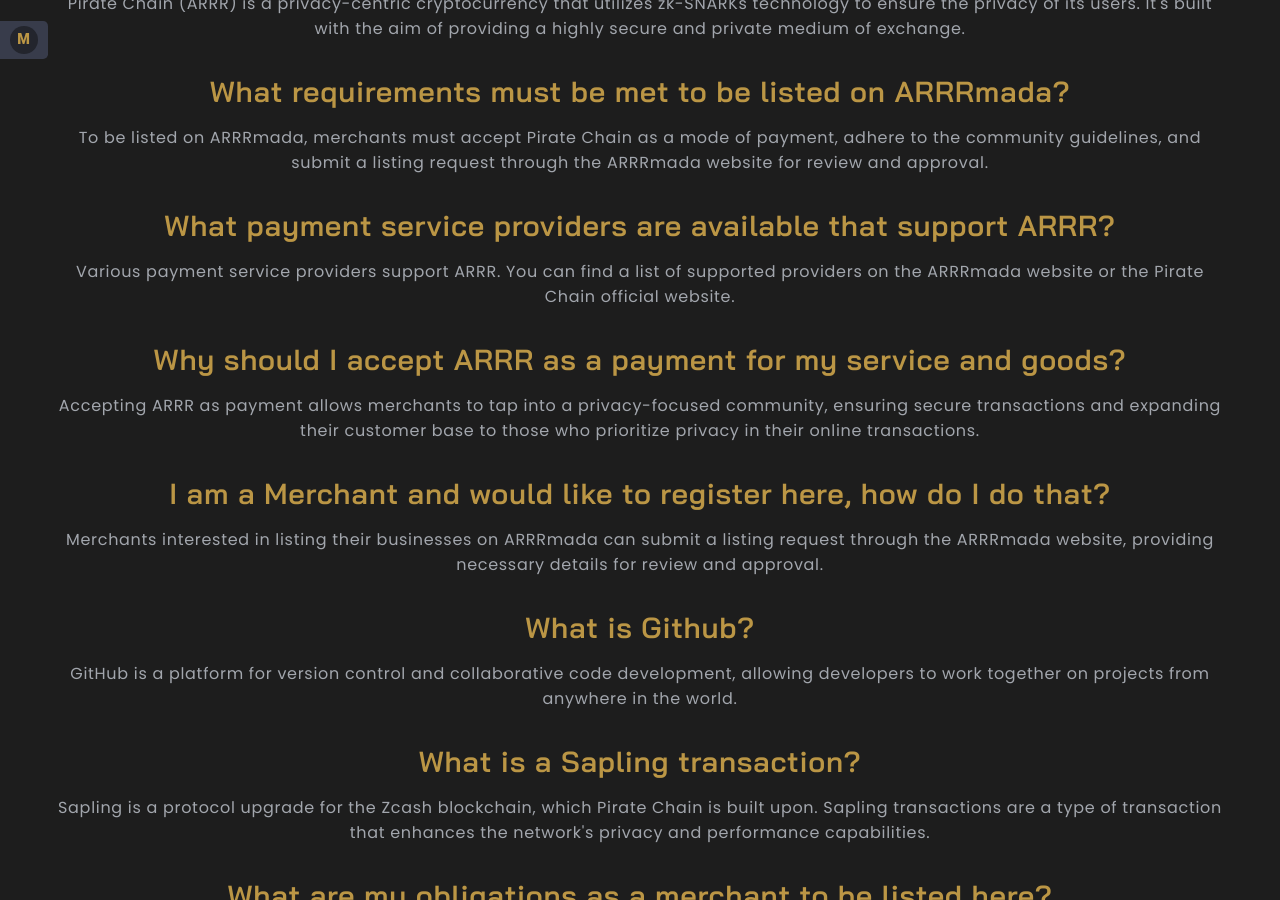
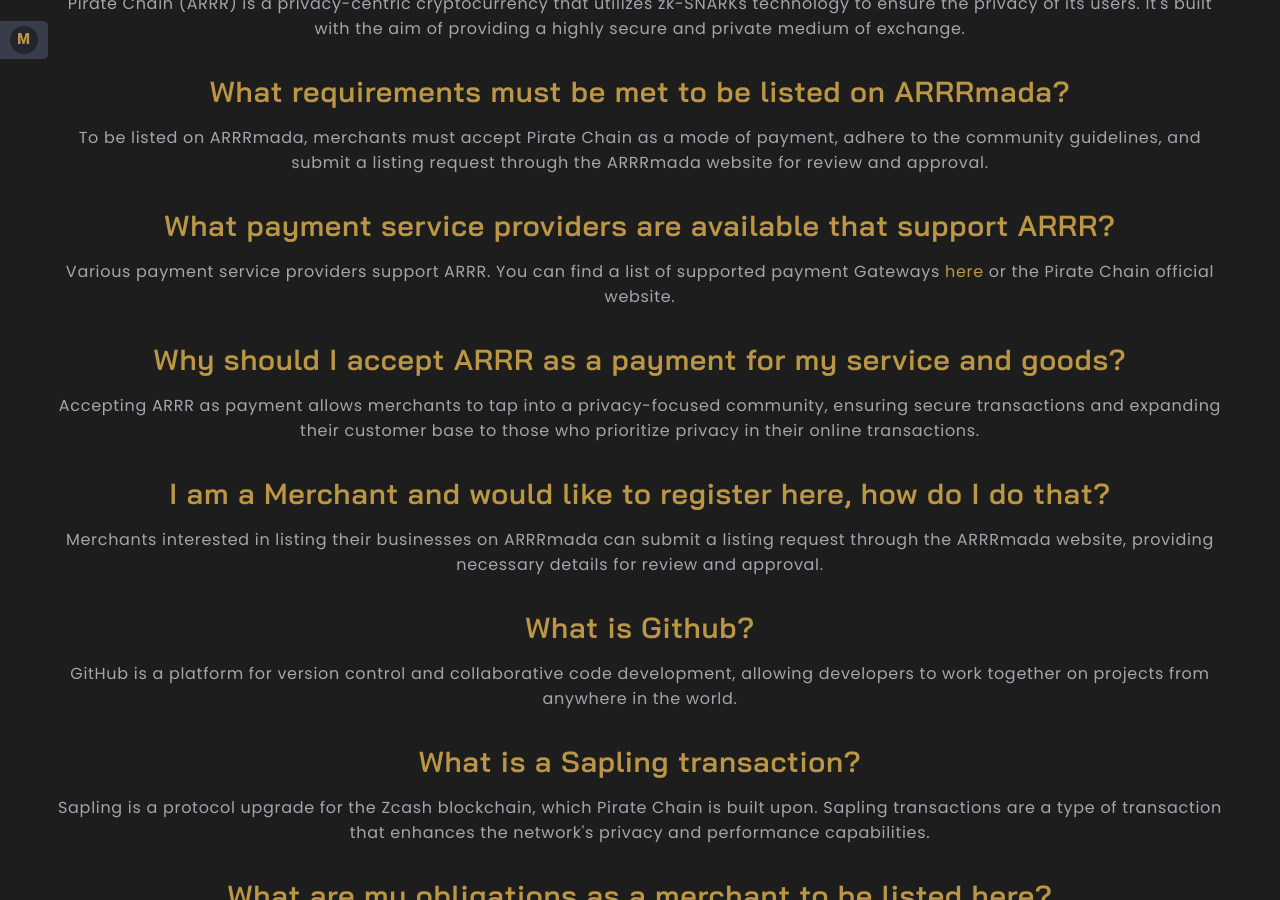
Before and after one commit to ARRRmada/ARRRmada.com, a Jekyll site: the page built from faq.html, in a window 1280 px wide and 900 px high, scrolled down 676 px. Built offline with Jekyll 4.4.1, drawn with Linux system fonts in a browser that asks for light colours.

Commit message:
Update faq.html

```diff
--- a/faq.html
+++ b/faq.html
@@ -27,7 +27,7 @@
 
     <div class="faq-item">
         <h2>What payment service providers are available that support ARRR?</h2>
-        <p>Various payment service providers support ARRR. You can find a list of supported providers on the ARRRmada website or the Pirate Chain official website.</p>
+        <p>Various payment service providers support ARRR. You can find a list of supported payment Gateways <a href="{{ site.baseurl }}/payment-gateways">here</a> or the Pirate Chain official website.</p>
     </div>
 
     <div class="faq-item">
```
